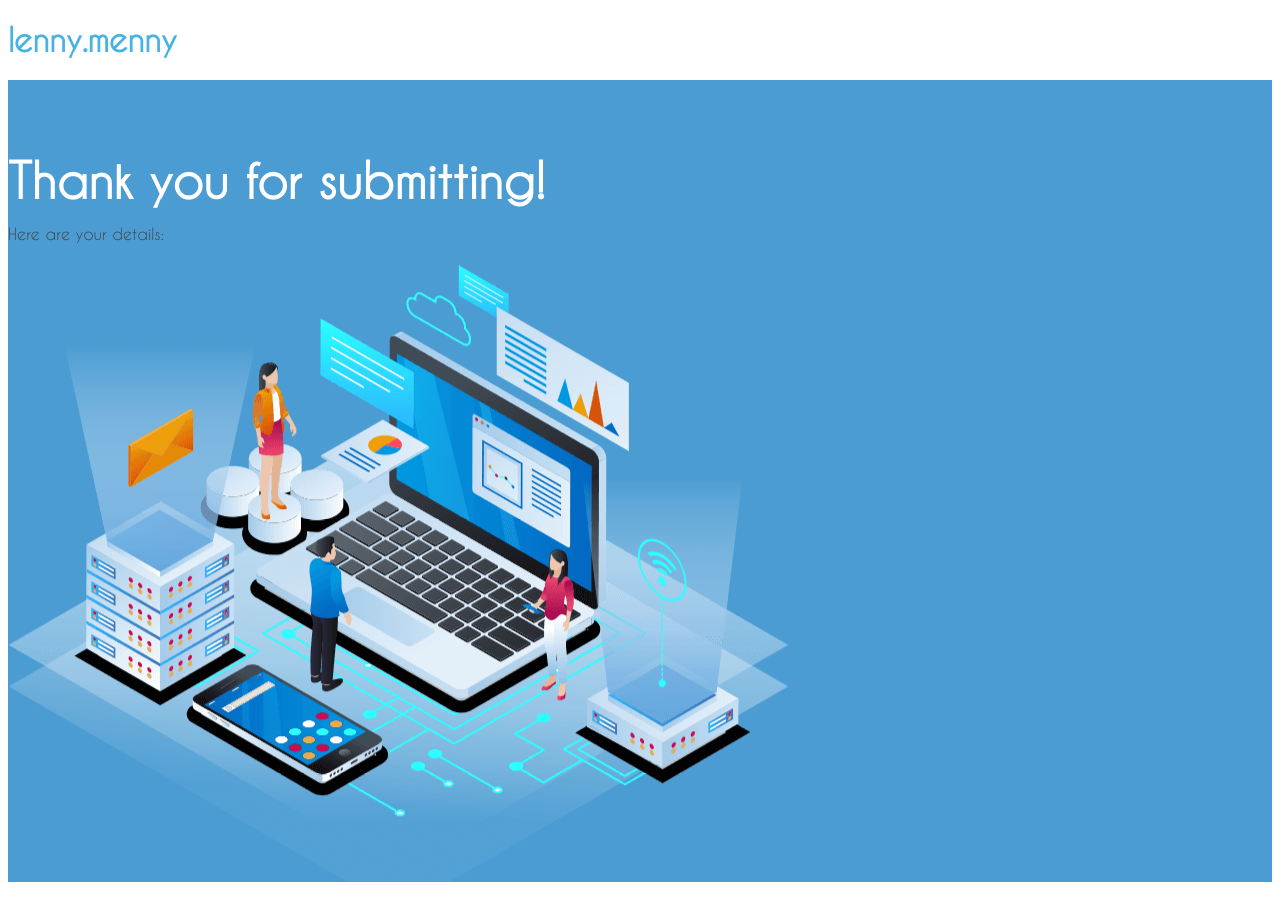
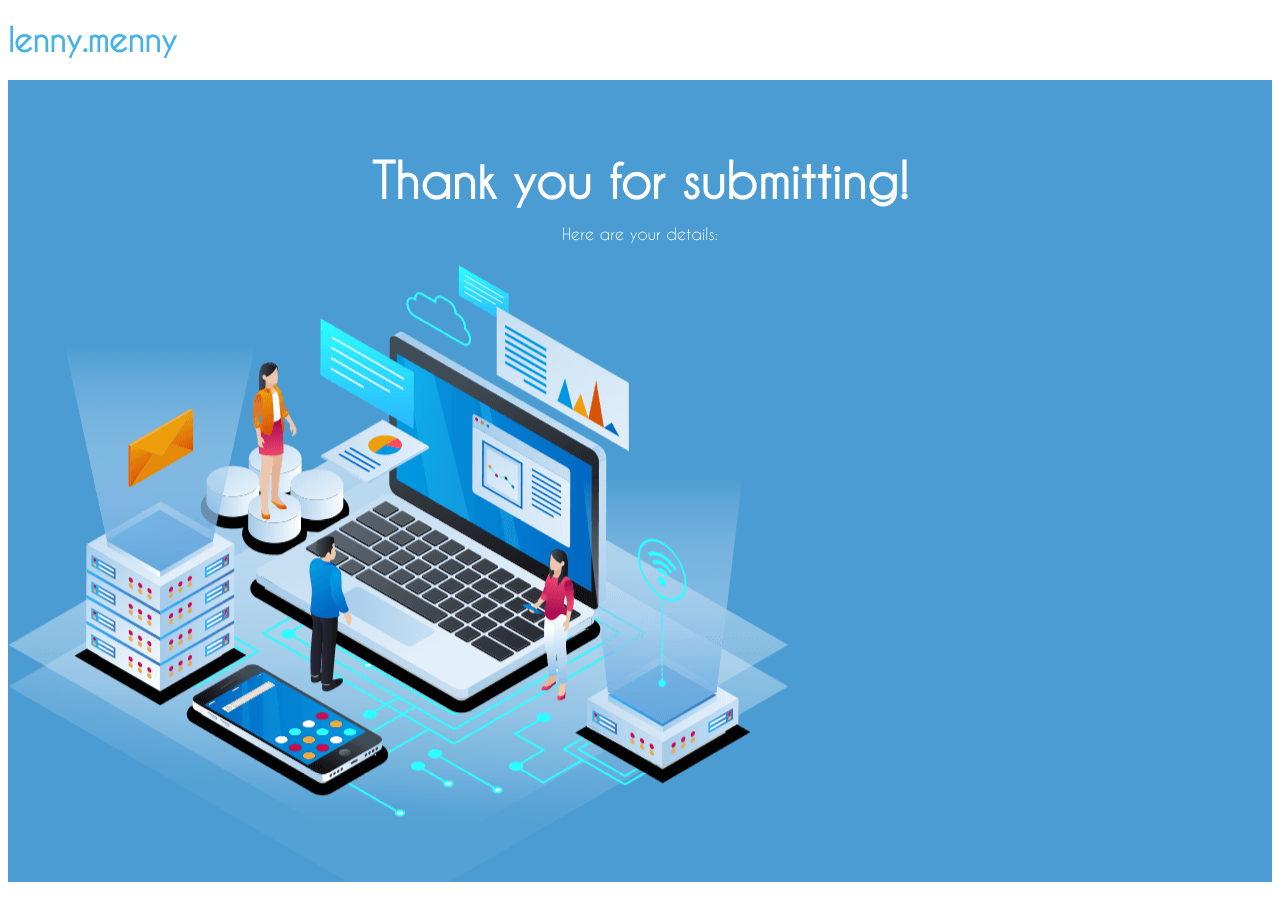
Before and after one commit to emsesc/hacknc2022, a Flask app: page /confirm/ in a window 1280 px wide. Shown: the top 910 px of the page. Run offline with Flask 2, Linux system fonts and the light colour scheme; the visitor is signed in with stand-in values (Sample User, id 1).

Commit message:
caviar dream troubles

```diff
--- a/static/style.css
+++ b/static/style.css
@@ -1,11 +1,11 @@
 @font-face {
     font-family: "Caviar Dreams";
-    src: url(../caviar_dreams/CaviarDreams.ttf);
+    src: url(./caviar_dreams/CaviarDreams.ttf);
 }
 
 @font-face {
     font-family: "Caviar Dreams Bold";
-    src: url(../caviar_dreams/CaviarDreams_Bold.ttf);
+    src: url(./caviar_dreams/CaviarDreams_Bold.ttf);
 }
 
 #body{
@@ -714,6 +714,24 @@
     }
   }
 
+
+
+
+
+  /* Thank you for submitting page */
+  #submit_head {
+    text-align: center;
+  }
+
+  #details_par {
+    text-align: center;
+    color: white;
+  }
+
+  #data_ul {
+    text-align: center;
+    color: white;
+  }
 footer{
     padding: 15px;
     background-color:#209dd8;
```
